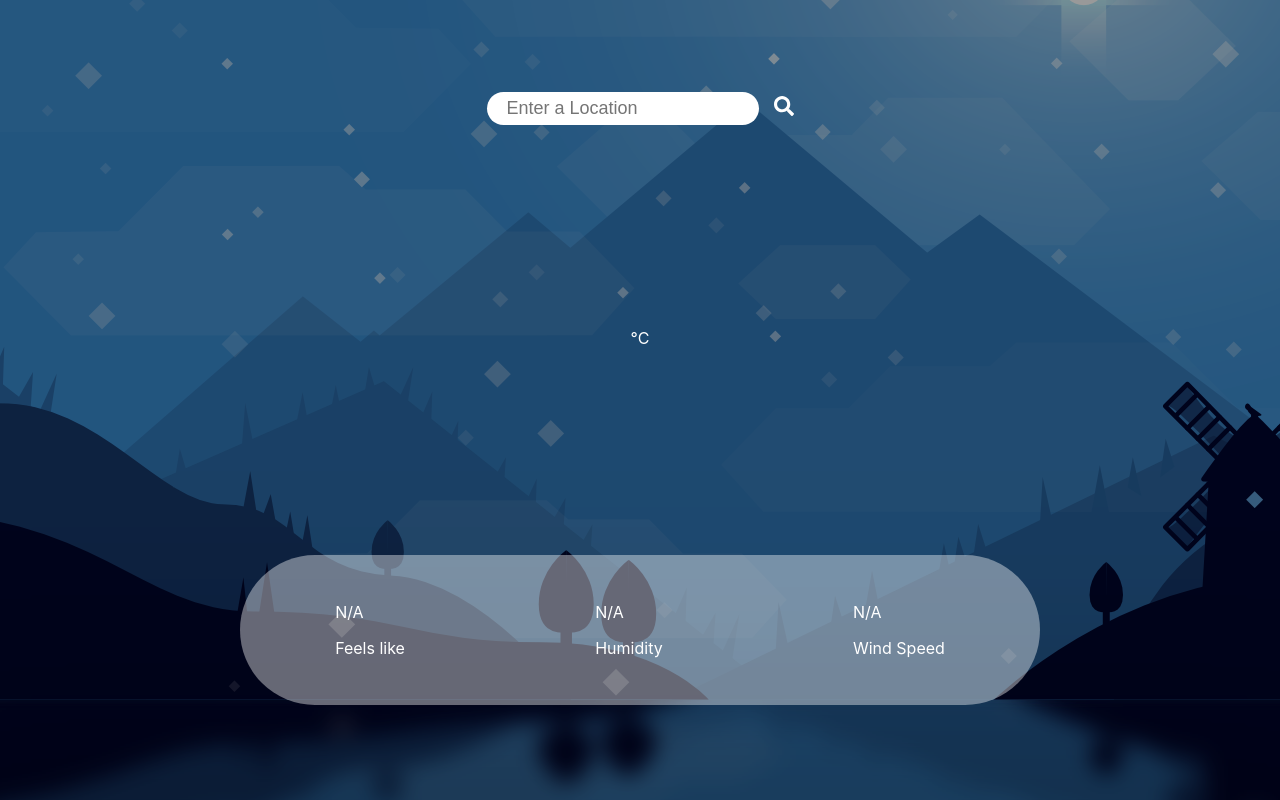
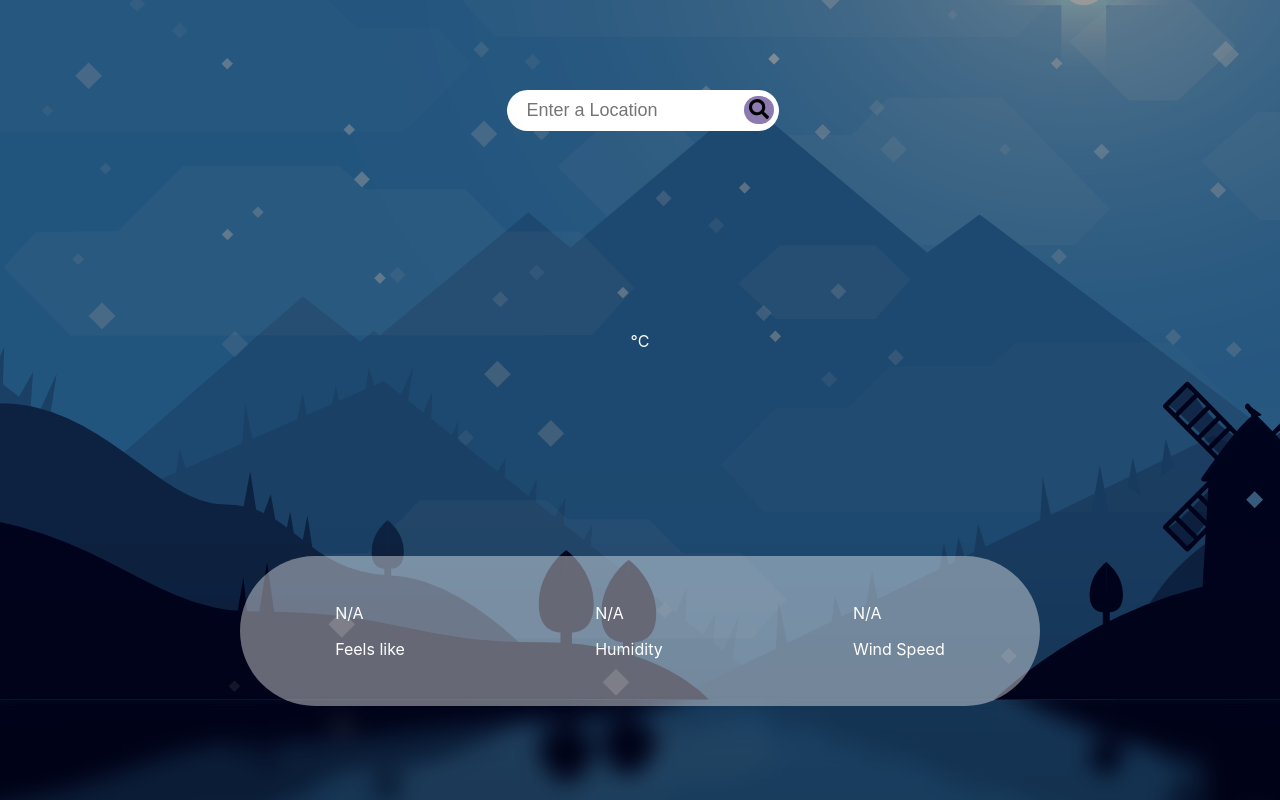
Before and after one commit to MHassan47/React-Weather-App, a React (Create React App) app: page / in a window 1280 px wide. Built offline with nearby package versions, Linux system fonts and the light colour scheme; no server answers.

Commit message:
adds search bar styling

```diff
--- a/src/App.css
+++ b/src/App.css
@@ -10,7 +10,8 @@ h1 {
   display: flex;
   justify-content: center;
   align-items: center;
-  gap: 15px;
+  /* gap: 15px; */
+  transition: all 0.5s cubic-bezier(0.68, -0.55, 0.2);
 }
 
 .search input {
@@ -19,11 +20,18 @@ h1 {
   background: #fff;
   font-size: 18px;
   border-radius: 50px;
-  padding: 3px 20px;
+  padding: 5px 20px;
 }
 .search_icon {
   font-size: 20px;
   cursor: pointer;
+  margin-left: -35px;
+  color: black;
+  background-color: rgba(102, 79, 151, 0.752);
+  padding-left: 5px;
+  padding-right: 5px;
+  padding-top: 3px;
+  border-radius: 50px;
 }
 .header {
   display: flex;
```
